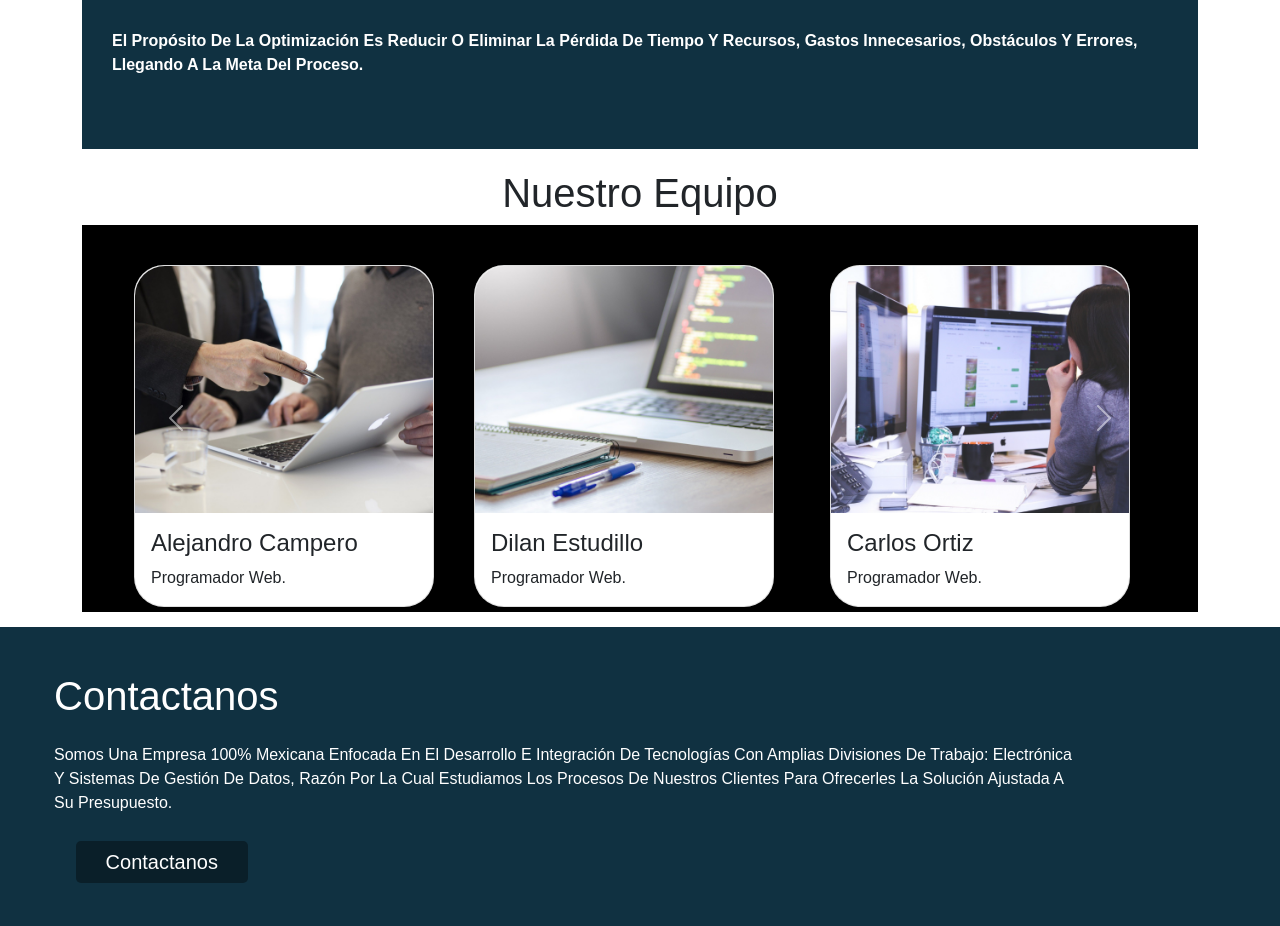
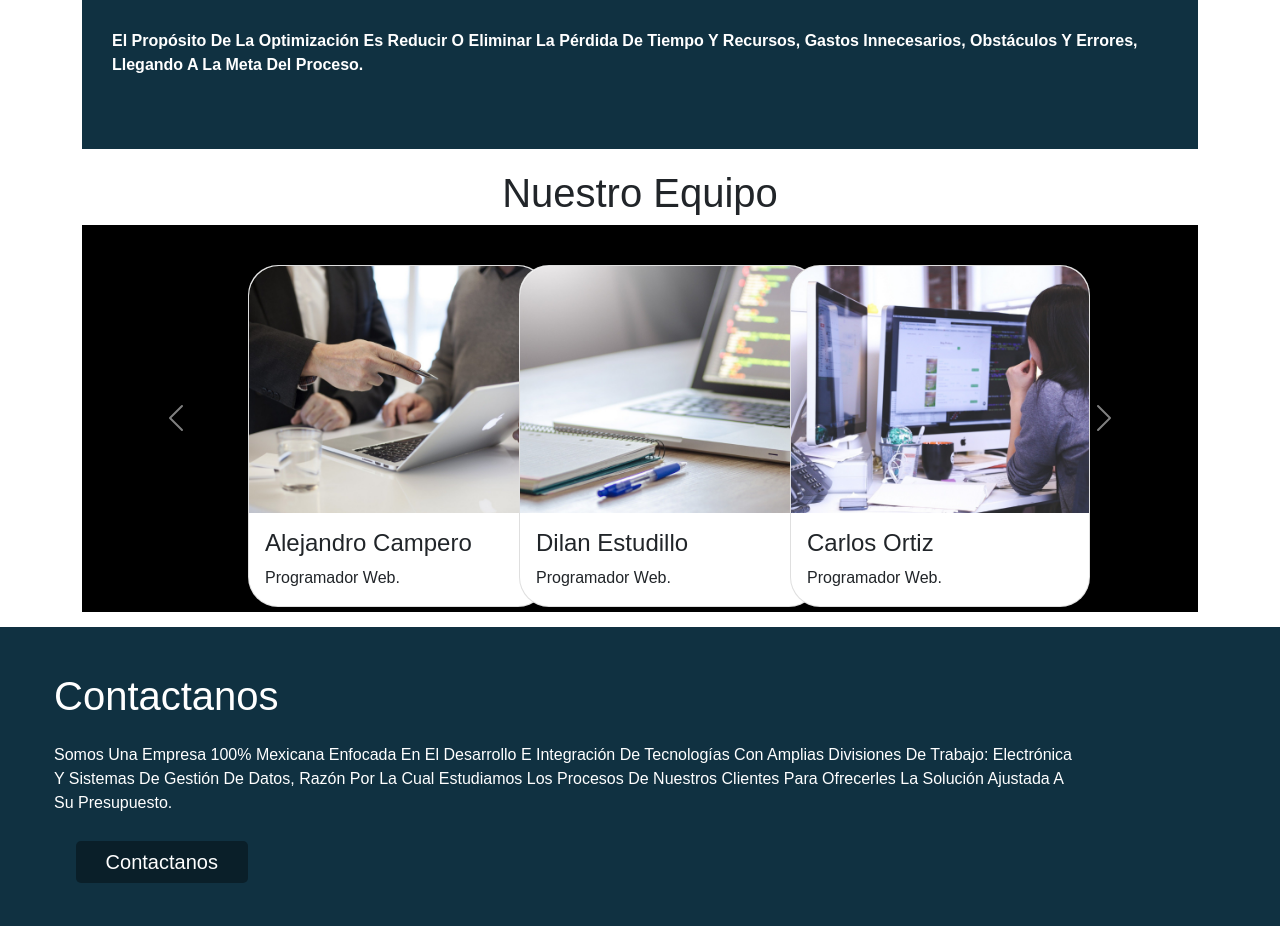
Before and after one commit to CarlosOC99/Digimundo, a Django app: template tesca/digimundo/templates/social/Nosotros.html in a window 1280 px wide. Shown: the part 1441-2367 px from the top of the page. Run offline with Django 3.2, Linux system fonts and the light colour scheme; the template is opened without the code that fills it, so the values that code supplies are empty; some libraries are stand-ins or nearby versions.

Commit message:
[new]respaldo6

```diff
--- a/tesca/digimundo/templates/social/Nosotros.html
+++ b/tesca/digimundo/templates/social/Nosotros.html
@@ -96,7 +96,7 @@
 
 
                       <div class="col-sm-12 col-lg-4">
-                        <div class="card" style="width: 300px; border-radius: 30px; margin: auto;">
+                        <div class="card" style="width: 300px; border-radius: 30px; margin-left: 130px;">
                           <img src="{% static 'img/icons/1.png' %}" class="card-img-top"
                             style="border-radius: 30px; border-bottom-left-radius: 0px; border-bottom-right-radius: 0;">
                           <div class="card-body">
@@ -108,7 +108,7 @@
 
 
                       <div class="col-sm-12 col-lg-4">
-                        <div class="card" style="width: 300px; border-radius: 30px;">
+                        <div class="card" style="width: 300px; border-radius: 30px; margin-left: 45px;">
                           <img src="{% static 'img/icons/2.png' %}"
                             class="card-img-top"
                             style="border-radius: 30px; border-bottom-left-radius: 0px; border-bottom-right-radius: 0;">
@@ -120,7 +120,7 @@
                       </div>
 
                       <div class="col-sm-12 col-lg-4">
-                        <div class="card" style="width: 300px; border-radius: 30px;">
+                        <div class="card" style="width: 300px; border-radius: 30px; margin-left: -40px;">
                           <img src="{% static 'img/icons/3.png' %}"
                             class="card-img-top"
                             style="border-radius: 30px; border-bottom-left-radius: 0px; border-bottom-right-radius: 0;">
@@ -143,7 +143,7 @@
 
 
                       <div class="col-sm-12 col-lg-4">
-                        <div class="card" style="width: 300px; border-radius: 30px; margin: auto;">
+                        <div class="card" style="width: 300px; border-radius: 30px; margin-left: 130px;">
                           <img src="{% static 'img/icons/2.png' %}"
                             class="card-img-top"
                             style="border-radius: 30px; border-bottom-left-radius: 0px; border-bottom-right-radius: 0;">
@@ -156,7 +156,7 @@
 
 
                       <div class="col-sm-12 col-lg-4">
-                        <div class="card" style="width: 300px; border-radius: 30px;">
+                        <div class="card" style="width: 300px; border-radius: 30px; margin-left: 45px;">
                           <img src="{% static 'img/icons/1.png' %}"
                             class="card-img-top"
                             style="border-radius: 30px; border-bottom-left-radius: 0px; border-bottom-right-radius: 0;">
@@ -168,7 +168,7 @@
                       </div>
 
                       <div class="col-sm-12 col-lg-4">
-                        <div class="card" style="width: 300px; border-radius: 30px;">
+                        <div class="card" style="width: 300px; border-radius: 30px; margin-left: -40px;">
                           <img src="{% static 'img/icons/3.png' %}"
                             class="card-img-top"
                             style="border-radius: 30px; border-bottom-left-radius: 0px; border-bottom-right-radius: 0;">
```
